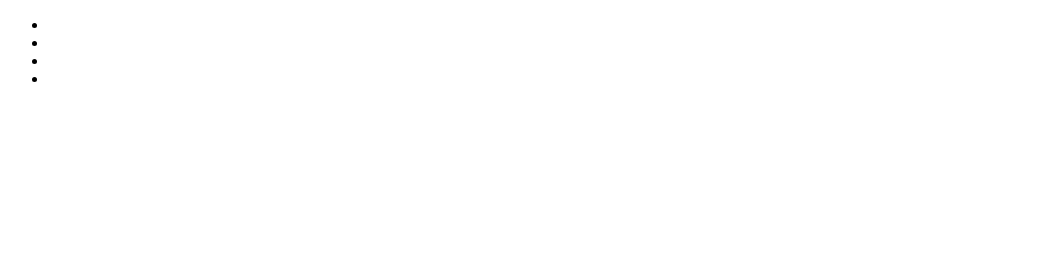
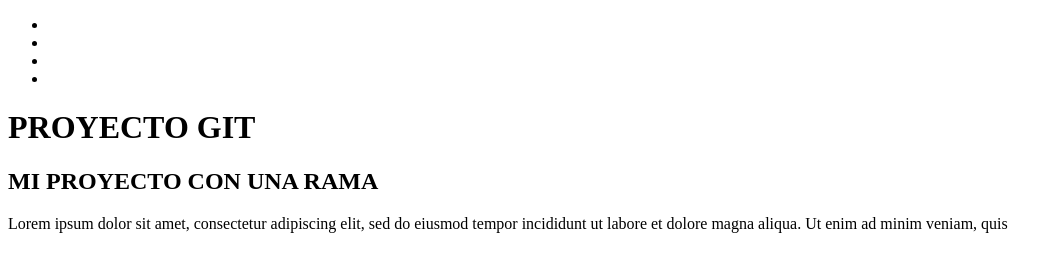
Before and after one commit to adefranciscogithub/Prueba-46880, a plain HTML site: page index.html in a window 1280 px wide. Shown: the whole page, without its empty margins (0-1062 px from the left). Drawn offline with Linux system fonts and the light colour scheme.

Commit message:
creacion de section en rama

```diff
--- a/index.html
+++ b/index.html
@@ -16,5 +16,12 @@
             </ul>
         </nav>
     </header>
+    <main>
+        <h1>PROYECTO GIT</h1>
+        <section>
+            <h2>MI PROYECTO CON UNA RAMA</h2>
+            <p>Lorem ipsum dolor sit amet, consectetur adipiscing elit, sed do eiusmod tempor incididunt ut labore et dolore magna aliqua. Ut enim ad minim veniam, quis</p>
+        </section>
+    </main>
 </body>
 </html>
```
